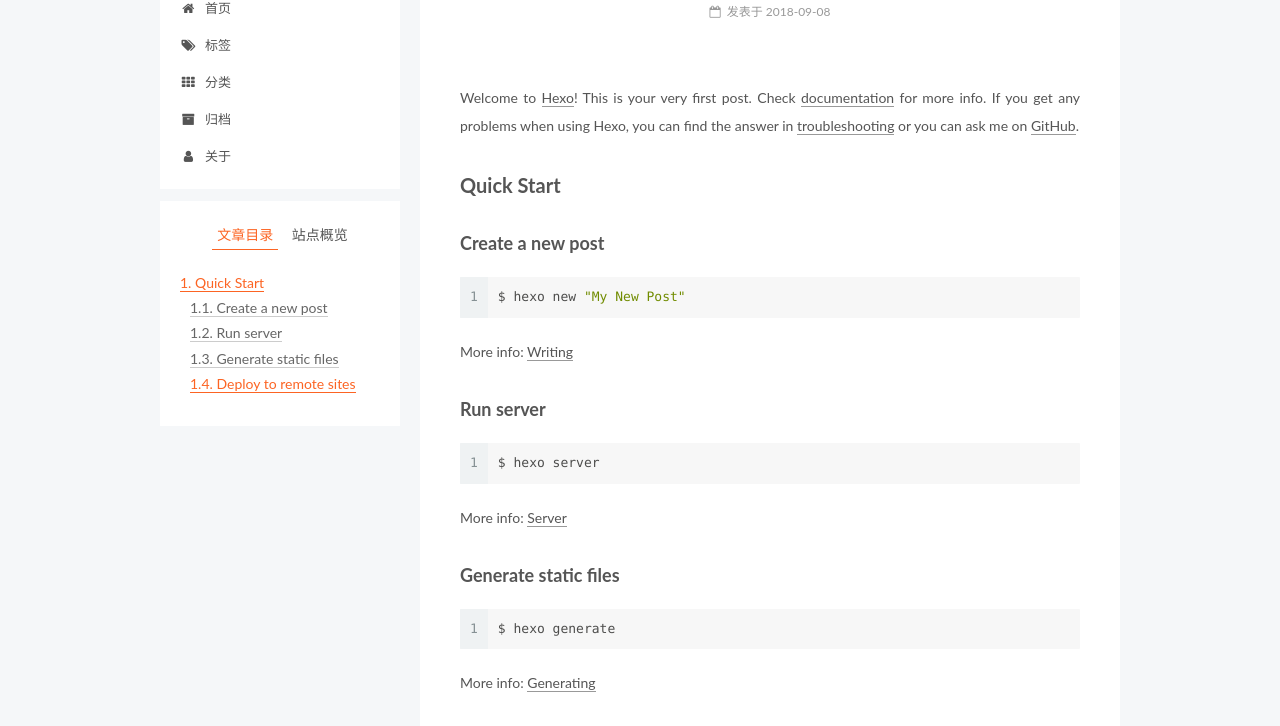
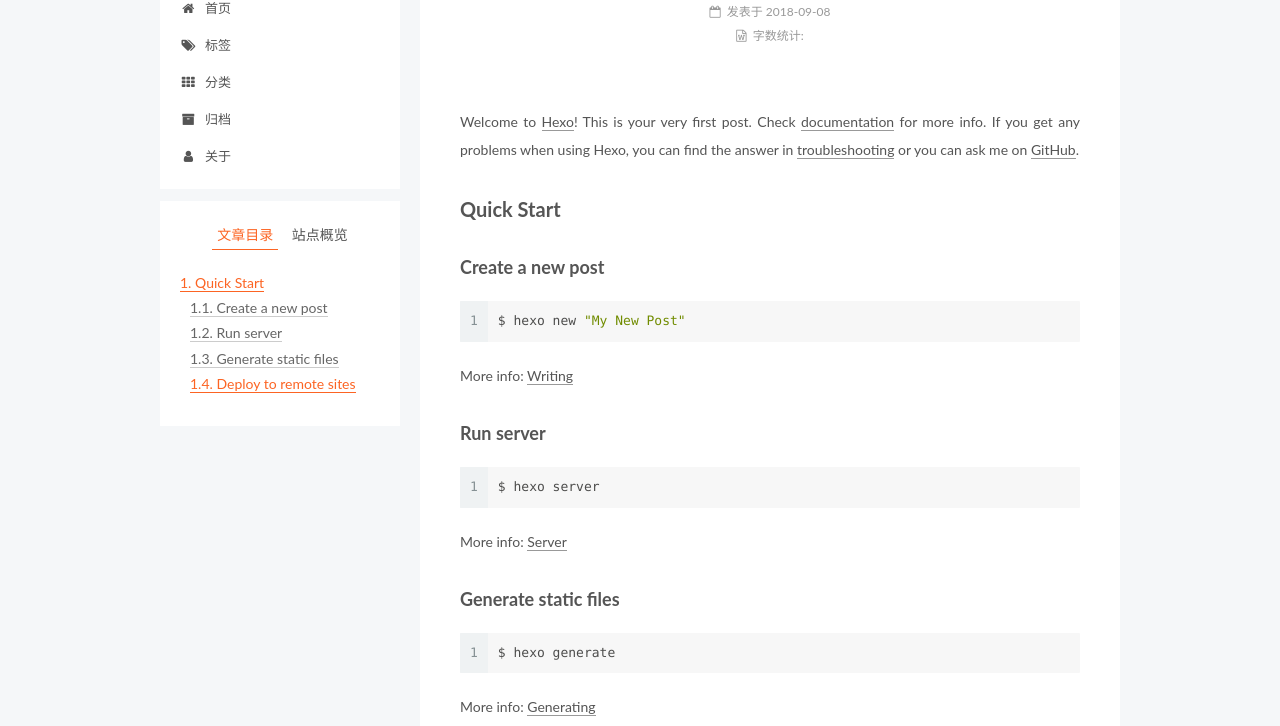
Before and after one commit to douhuazhou/douhuazhou.github.io, a plain HTML site: page 2018/09/08/hello-world/index.html in a window 1280 px wide. Shown: the part 119-845 px from the top of the page. Drawn offline with Linux system fonts and the light colour scheme.

Commit message:
Site updated: 2019-10-30 14:47:06

```diff
--- a/2018/09/08/hello-world/index.html
+++ b/2018/09/08/hello-world/index.html
@@ -312,6 +312,25 @@
 
 
 
+
+            <div class="post-wordcount">
+
+
+                <span class="post-meta-item-icon">
+                  <i class="fa fa-file-word-o"></i>
+                </span>
+
+                  <span class="post-meta-item-text">字数统计&#58;</span>
+
+                <span title="字数统计">
+
+                </span>
+
+
+
+
+
+            </div>
 
 
 
--- a/css/main.css
+++ b/css/main.css
@@ -1823,7 +1823,7 @@ pre .javascript .function {
   width: 4px;
   height: 4px;
   border-radius: 50%;
-  background: #545e2e;
+  background: #7ac3ff;
 }
 .links-of-blogroll {
   font-size: 13px;
```
Also changed, not shown: index.html (+19 -0 lines).
